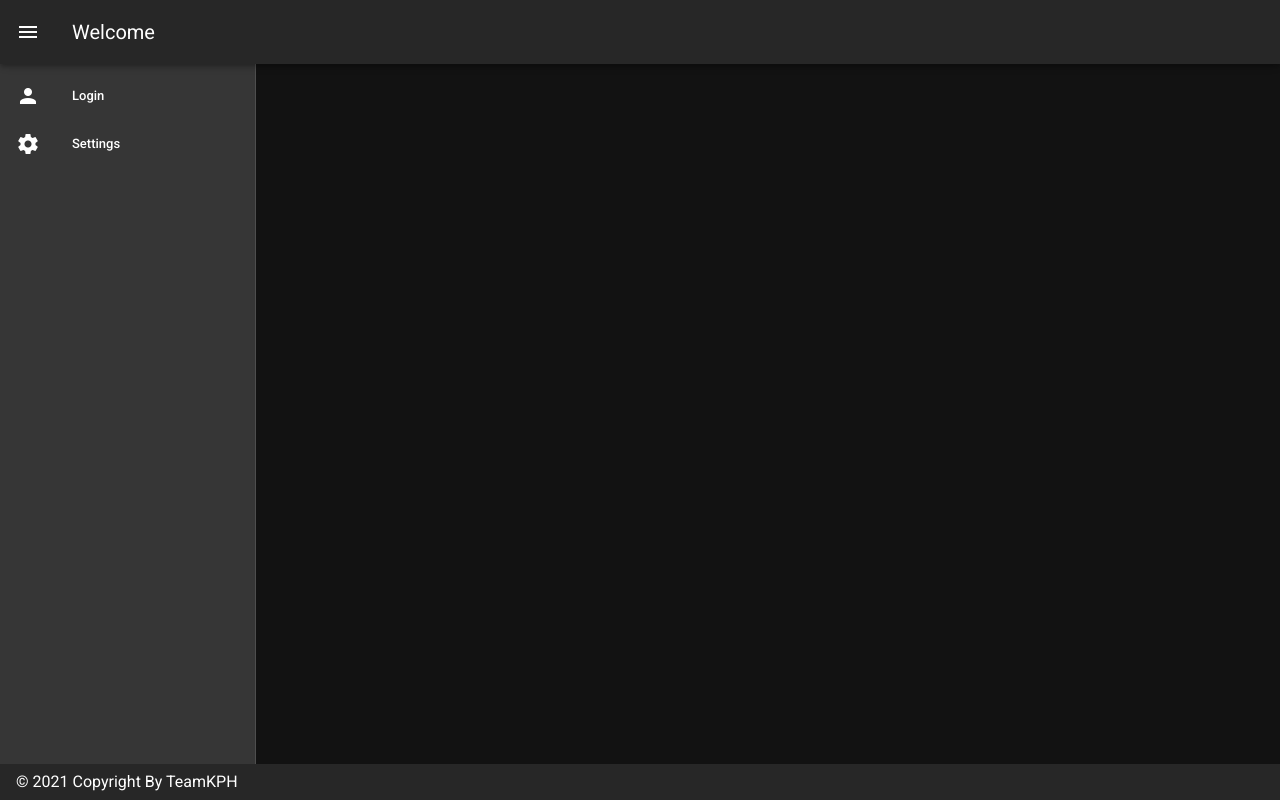
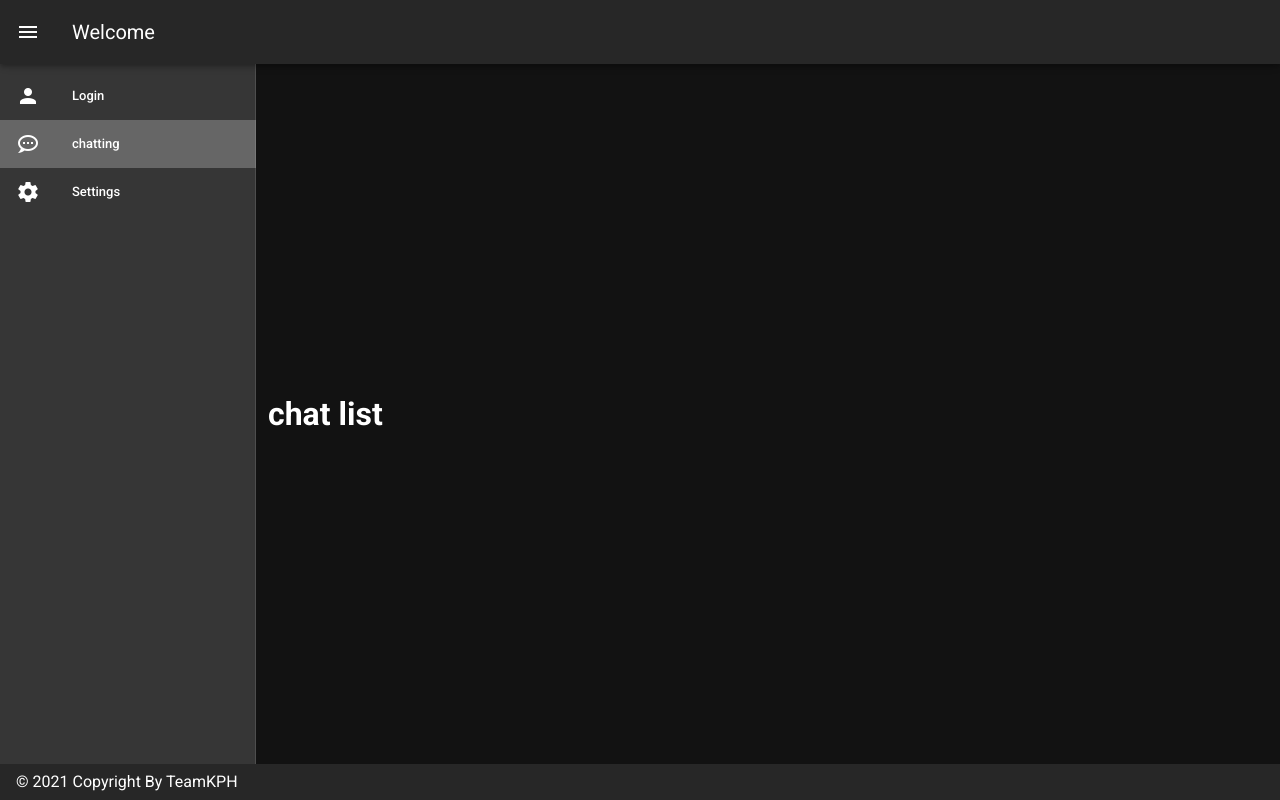
Before and after one commit to teamKPH/KPH_project, a Vue app in the folder frontend/: page /chat-list in a window 1280 px wide. Built offline with nearby package versions, Linux system fonts and the light colour scheme.

Commit message:
feat: chatting 페이지 & 라우터 생성

```diff
--- a/frontend/src/App.vue
+++ b/frontend/src/App.vue
@@ -24,6 +24,14 @@
               </v-list-item-action>
               <v-list-item-content>
                 <v-list-item-title>Logout</v-list-item-title>
+              </v-list-item-content>
+            </v-list-item>
+            <v-list-item link router :to="{ name: 'chat-list' }">
+              <v-list-item-action>
+                <v-icon>mdi-chat-processing-outline</v-icon>
+              </v-list-item-action>
+              <v-list-item-content>
+                <v-list-item-title>chatting</v-list-item-title>
               </v-list-item-content>
             </v-list-item>
             <v-list-item link>
--- a/frontend/src/router/index.js
+++ b/frontend/src/router/index.js
@@ -40,7 +40,14 @@ const routes = [
     name: "register",
     beforeEnter: rejectAuthUser,
     component: () =>
-      import(/* webpackChunkName: "login" */ "../views/Register.vue")
+      import(/* webpackChunkName: "register" */ "../views/Register.vue")
+  },
+  {
+    path: "/chat-list",
+    name: "chat-list",
+    // beforeEnter: onlyAuthUser,
+    component: () =>
+      import(/* webpackChunkName: "chat-list" */ "../views/Chat-List.vue")
   }
 ]
 
--- /dev/null
+++ b/frontend/src/views/Chat-List.vue
@@ -0,0 +1,8 @@
+<template>
+  <v-container>
+    <h1>chat list</h1>
+  </v-container>
+</template>
+<script>
+export default {}
+</script>
```
